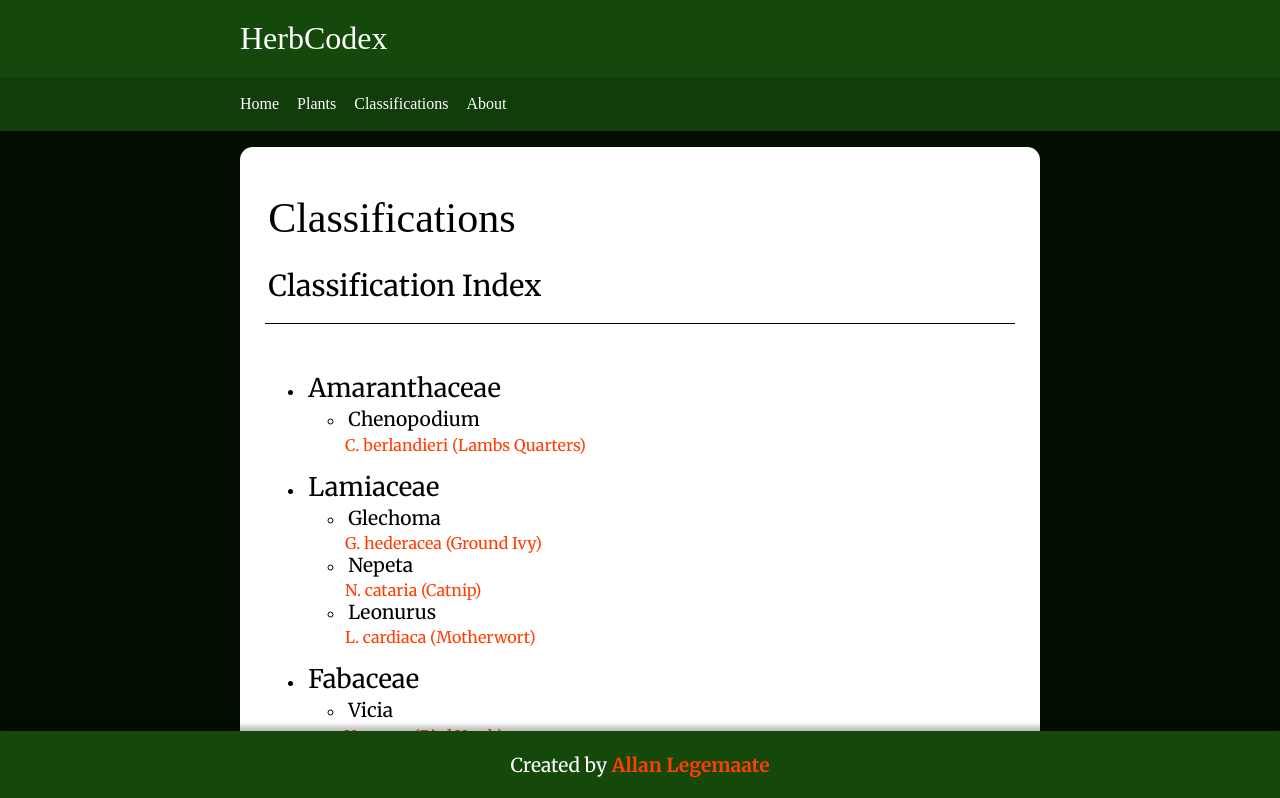
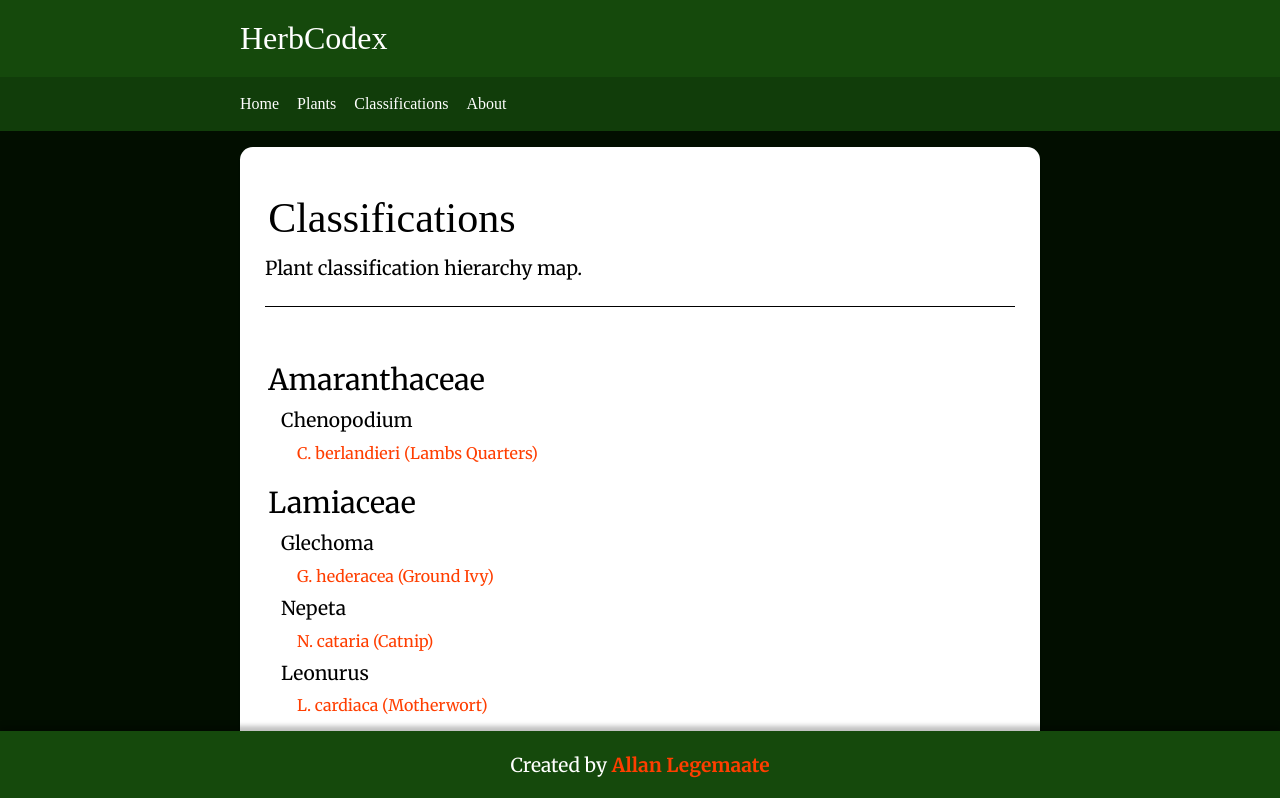
Before and after one commit to alegemaate/herb-codex, a SvelteKit app: page /classifications in a window 1280 px wide. Shown: the top 798 px of the page. Built offline with nearby package versions, Linux system fonts and the light colour scheme; a web font is replaced by a local one.

Commit message:
feat: add pr check

```diff
--- a/src/routes/+page.svelte
+++ b/src/routes/+page.svelte
@@ -11,7 +11,9 @@
 <section>
 	<h1>HerbCodex</h1>
 
-	<h2>Documenting information about useful and not so useful herbs.</h2>
+	<p>Documenting information about useful and not so useful herbs.</p>
+
+	<hr />
 
 	<p><a href="/plants">View all plants</a></p>
 	<p><a href="/classifications">View all classifications</a></p>
--- a/src/routes/about/+page.svelte
+++ b/src/routes/about/+page.svelte
@@ -11,5 +11,7 @@
 <div class="text-column">
 	<h1>About this app</h1>
 
+	<hr />
+
 	<p>Created by Allan Legemaate as a learning project for SvelteKit.</p>
 </div>
--- a/src/routes/classifications/+page.svelte
+++ b/src/routes/classifications/+page.svelte
@@ -14,18 +14,18 @@
 <div class="text-column">
 	<h1>Classifications</h1>
 
-	<h2>Classification Index</h2>
+	<p>Plant classification hierarchy map.</p>
 
 	<hr />
 
-	<ul>
+	<ul class="family-tree">
 		{#each Object.entries(data.classifications) as [family, genuses]}
 			<li>
-				<h3 class="family-title">{family}</h3>
-				<ul>
+				<h2>{family}</h2>
+				<ul class="genus-tree">
 					{#each Object.entries(genuses) as [genus, plants]}
-						<li>
-							<h4 class="genus-title">{genus}</h4>
+						<li class="genus">
+							<p>{genus}</p>
 							{#each plants as plant}
 								<a class="plant-link" href={`/plants/${plant.id}`}>
 									{plant.classification.species} ({plant.name})</a
@@ -40,15 +40,22 @@
 </div>
 
 <style>
-	.family-title {
-		margin-top: 1rem;
+	.family-tree {
+		list-style: none;
+		padding-left: 0;
 	}
 
-	.genus-title {
-		margin-top: 0;
+	.genus-tree {
+		list-style: none;
+		padding-left: 1rem;
+	}
+
+	.genus {
+		margin-top: 0.5rem;
 	}
 
 	.plant-link {
 		display: block;
+		margin-left: 1rem;
 	}
 </style>
--- a/src/routes/plants/+page.svelte
+++ b/src/routes/plants/+page.svelte
@@ -12,7 +12,7 @@
 <div class="text-column">
 	<h1>Plants</h1>
 
-	<h2>Information about useful and not so useful plants.</h2>
+	<p>Information about useful and not so useful plants.</p>
 
 	<hr />
 
@@ -27,7 +27,7 @@
 			<a href="/plants/{item.id}" class="plant-link">
 				<li class="plant-card">
 					<img src={item.image} alt={item.name} class="plant-card_image" />
-					<h3 class="plant-card_name">{item.name}</h3>
+					<h2 class="plant-card_name">{item.name}</h2>
 				</li>
 			</a>
 		{/each}
```
Also changed, not shown: package.json (+2 -9 lines), svelte.config.js (+1 -7 lines), 1 other file (tests, documents, lock files or other folders).
